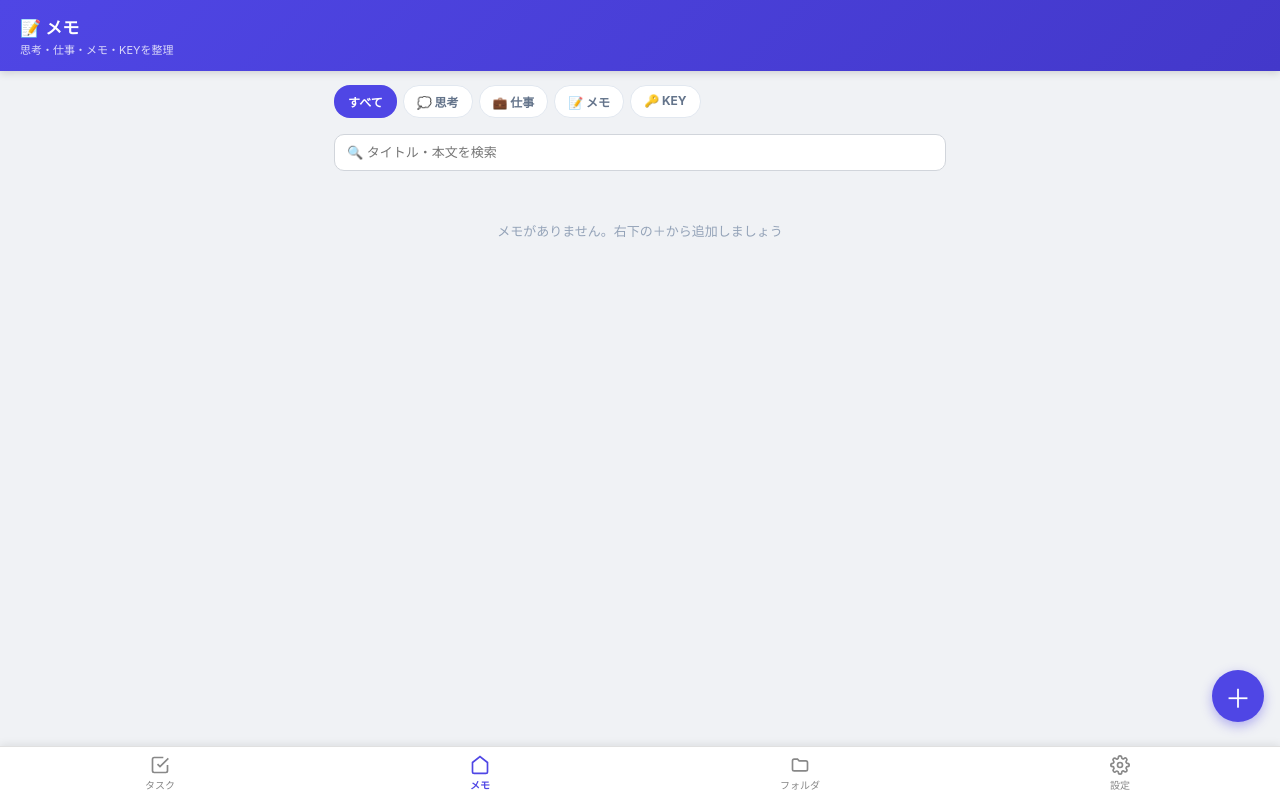
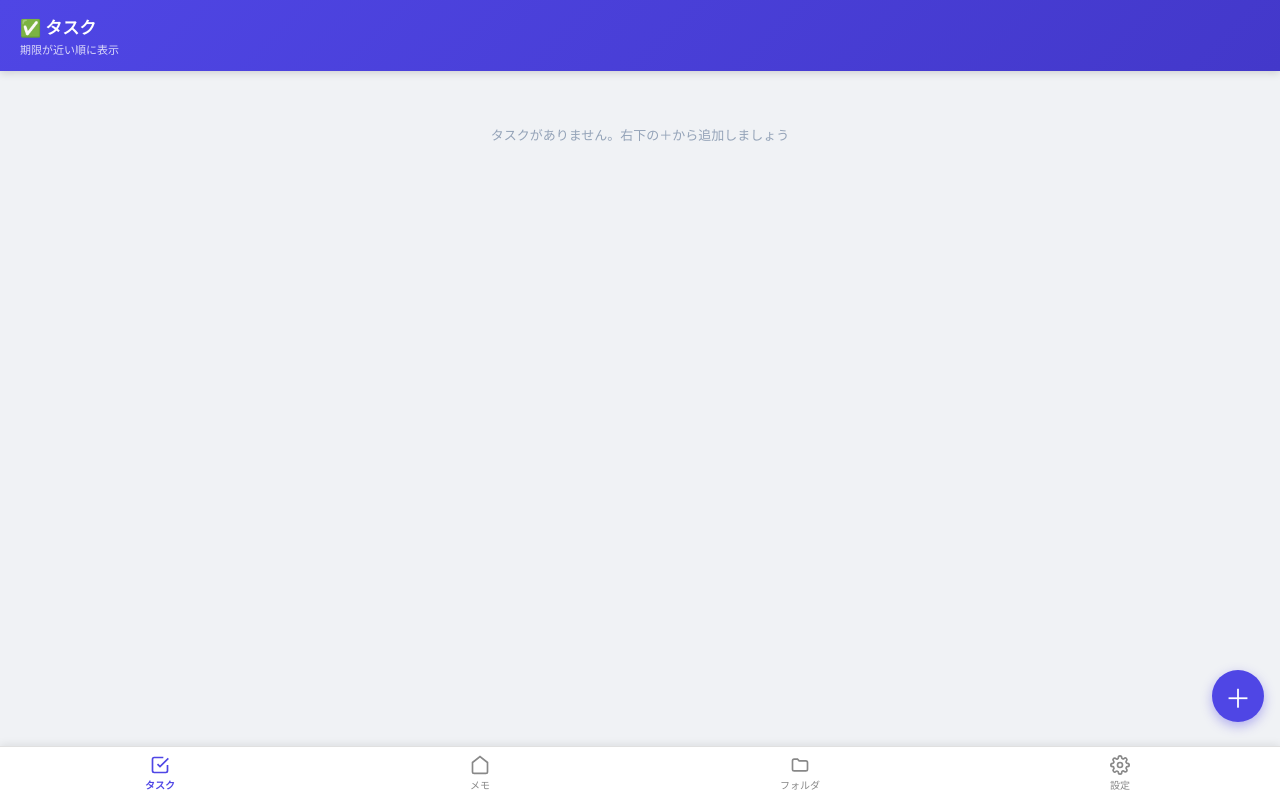
Before and after one commit to hairsalonjaya-bot/memo-app, a plain HTML site: page index.html in a window 1280 px wide. Drawn offline with Linux system fonts and the light colour scheme.

Commit message:
Open the app on the task list instead of notes
Co-Authored-By: Claude Opus 5.5 <noreply@anthropic.com>

```diff
--- a/index.html
+++ b/index.html
@@ -160,7 +160,7 @@ body{font-family:-apple-system,BlinkMacSystemFont,'Hiragino Sans','Meiryo',sans-
 </div>
 
 <!-- ホーム -->
-<div class="page active" id="pageHome">
+<div class="page" id="pageHome">
   <div class="chips" id="catChips"></div>
   <input type="text" class="search-box" id="searchBox" placeholder="🔍 タイトル・本文を検索" oninput="renderHome()">
   <div id="folderFilterTag"></div>
@@ -314,7 +314,7 @@ function save(d){
 }
 
 let state = {
-  currentPage: 'pageHome',
+  currentPage: 'pageTasks',
   categoryFilter: 'all',
   folderFilter: null,
   editingId: null,
@@ -993,7 +993,7 @@ if('serviceWorker' in navigator){
   navigator.serviceWorker.register('./sw.js').catch(()=>{});
 }
 
-renderHome();
+showPage('pageTasks');
 </script>
 </body>
 </html>
```
